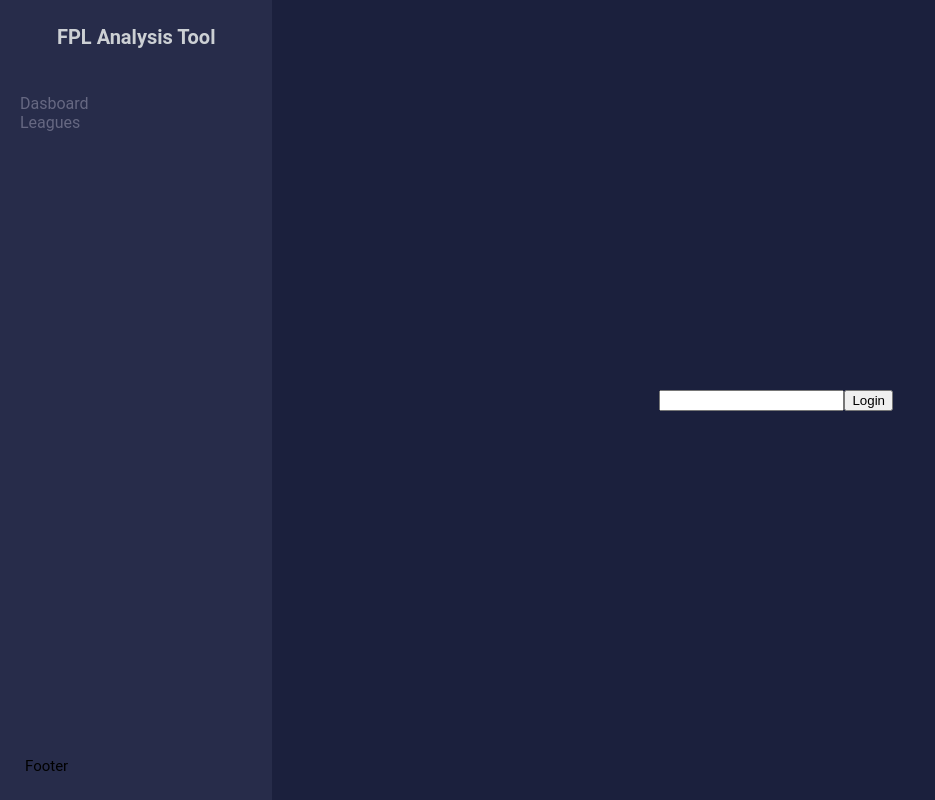
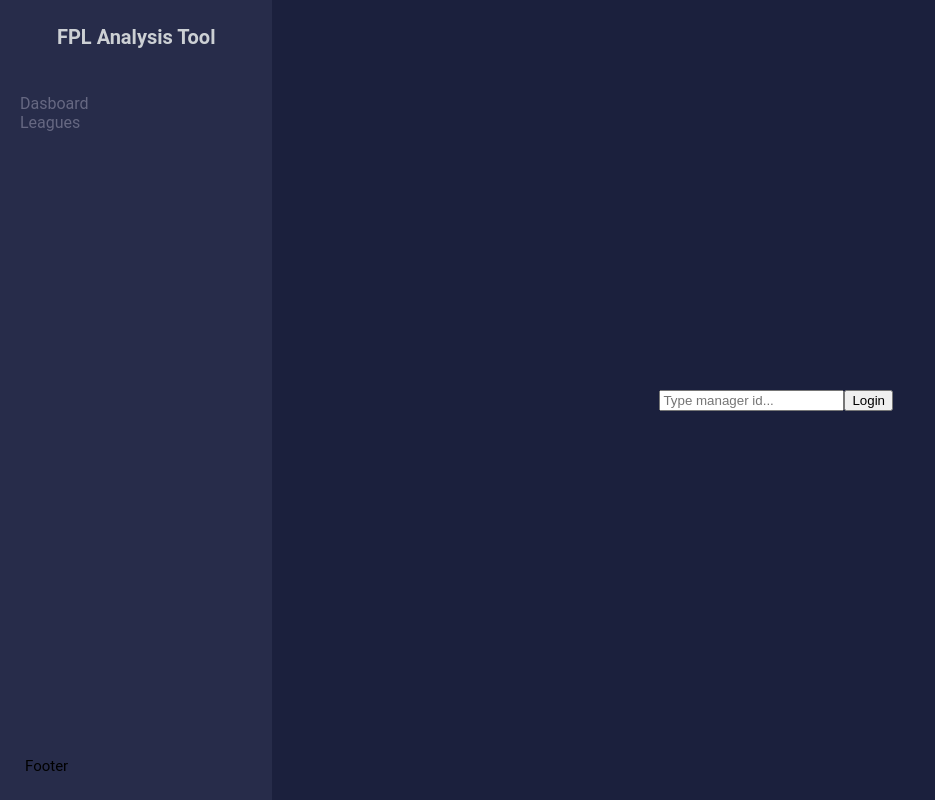
Before and after one commit to nesadrian/fpl-analysis-tool, a Vue app: page /login in a window 1280 px wide. Shown: the whole page, without its empty margins (0-935 px from the left). Built offline with nearby package versions, Linux system fonts and the light colour scheme; no server answers.

Commit message:
Add manager id check helper

```diff
--- a/src/helpers.js
+++ b/src/helpers.js
@@ -1,3 +1,5 @@
+import { getDataManagerGeneral } from './api';
+
 const formatNumber = num => num.toFixed(0).toString().replace(/\B(?=(\d{3})+(?!\d))/g, ",")
 
 const getChartData = (xData, yData, reversed, min, max) => ({
@@ -31,7 +33,7 @@ const getAllChips = usedChips => {
   const chipNames = ['wildcard', 'benchboost', 'freehit', 'triplecaptain']
   const chips = [...usedChips]
   chipNames.forEach(chipName => {
-    chips.some(chip => chip.name !== chipName) && (
+    usedChips.some(chip => chip.name !== chipName) && (
       chips.push({
         name: chipName,
         time: undefined,
@@ -57,10 +59,17 @@ const formatChipName = chipName => {
   }
 }
 
+const isValidManagerId = async id => {
+  const res = await getDataManagerGeneral(id);
+  if(res.details) return false
+  return true
+}
+
 export {
   getChartData,
   sortLeaguesPrivate,
   getAllChips,
   formatChipName,
-  formatNumber
+  formatNumber,
+  isValidManagerId
 }
--- a/src/pages/LoginPage.vue
+++ b/src/pages/LoginPage.vue
@@ -1,7 +1,7 @@
 <template>
   <main class="main-container main-container--login">
     <form>
-      <input type="text"/>
+      <input type="text" placeholder="Type manager id..."/>
       <button type="submit">Login</button>
     </form>
   </main>
```
